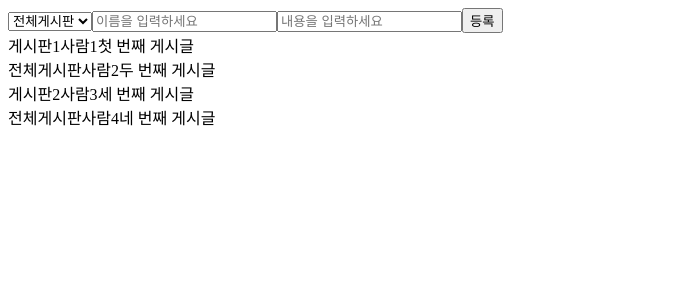
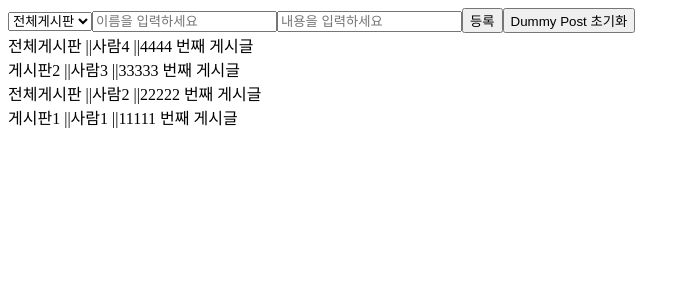
Before and after one commit to yunred/typescript-react-project, a React (Create React App) app: page / in a window 1280 px wide. Shown: the top 300 px of the page, without its empty margins (0-690 px from the left). Built offline with nearby package versions, Linux system fonts and the light colour scheme.

Commit message:
Feat: 더미데이터 초기화 action 구현

```diff
--- a/src/components/PostInsert.tsx
+++ b/src/components/PostInsert.tsx
@@ -1,6 +1,6 @@
 import React, { ChangeEvent, useState } from 'react';
 import { RootState } from 'modules';
-import { addPost } from 'modules/post';
+import { addPost, resetDummyPost } from 'modules/post';
 import { IPost } from 'modules/post';
 import { useSelector, useDispatch } from 'react-redux';
 
@@ -66,6 +66,9 @@ const PostInsert = () => {
         <button type="button" onClick={onInsert}>
           등록
         </button>
+        <button type="button" onClick={() => dispatch(resetDummyPost())}>
+          Dummy Post 초기화
+        </button>
       </div>
     </>
   );
--- a/src/components/PostList.tsx
+++ b/src/components/PostList.tsx
@@ -22,8 +22,8 @@ const PostList = () => {
           return (
             <>
               <div key={post.id}>
-                {post.category}
-                {post.User.name}
+                {post.category} ||
+                {post.User.name} ||
                 {post.content}
               </div>
               {post.User.id === user.userId ? (
--- a/src/modules/post.tsx
+++ b/src/modules/post.tsx
@@ -18,13 +18,23 @@ export type PostState = IPost[];
 
 const initialState: PostState = [
   {
-    id: '1',
+    id: '4',
     User: {
-      id: '1',
-      name: '사람1',
+      id: '4',
+      name: '사람4',
     },
-    category: '게시판1',
-    content: '첫 번째 게시글',
+    category: '전체게시판',
+    content: '4444 번째 게시글',
+    saved: false,
+  },
+  {
+    id: '3',
+    User: {
+      id: '3',
+      name: '사람3',
+    },
+    category: '게시판2',
+    content: '33333 번째 게시글',
     saved: false,
   },
   {
@@ -34,27 +44,18 @@ const initialState: PostState = [
       name: '사람2',
     },
     category: '전체게시판',
-    content: '두 번째 게시글',
+    content: '22222 번째 게시글',
     saved: false,
   },
+
   {
-    id: '3',
+    id: '1',
     User: {
-      id: '3',
-      name: '사람3',
+      id: '1',
+      name: '사람1',
     },
-    category: '게시판2',
-    content: '세 번째 게시글',
-    saved: false,
-  },
-  {
-    id: '4',
-    User: {
-      id: '4',
-      name: '사람4',
-    },
-    category: '전체게시판',
-    content: '네 번째 게시글',
+    category: '게시판1',
+    content: '11111 번째 게시글',
     saved: false,
   },
 ];
@@ -62,6 +63,7 @@ const initialState: PostState = [
 const ADD_POST = 'ADD_POST' as const;
 const REMOVE_POST = 'REMOVE_POST' as const;
 const CHANGE_POST_SAVE = 'CHANGE_POST_SAVE' as const;
+const RESET_DUMMY_POST = 'RESET_DUMMY_POST' as const;
 
 export interface IAddPost {
   User: {
@@ -88,10 +90,15 @@ export const changePostSave = (data: Object) => ({
   data,
 });
 
+export const resetDummyPost = () => ({
+  type: RESET_DUMMY_POST,
+});
+
 type PostAction =
   | ReturnType<typeof addPost>
   | ReturnType<typeof removePost>
-  | ReturnType<typeof changePostSave>;
+  | ReturnType<typeof changePostSave>
+  | ReturnType<typeof resetDummyPost>;
 
 const newPost = (data: any) => ({
   id: String(shortId.generate()),
@@ -120,6 +127,13 @@ const post = (prevState = initialState, action: PostAction) => {
         break;
       case CHANGE_POST_SAVE:
         break;
+      case RESET_DUMMY_POST:
+        console.log(initialState.length);
+        draft.splice(0, initialState.length);
+        draft.push(...initialState);
+
+        console.log('됐냐?');
+        break;
     }
   });
 };
```
